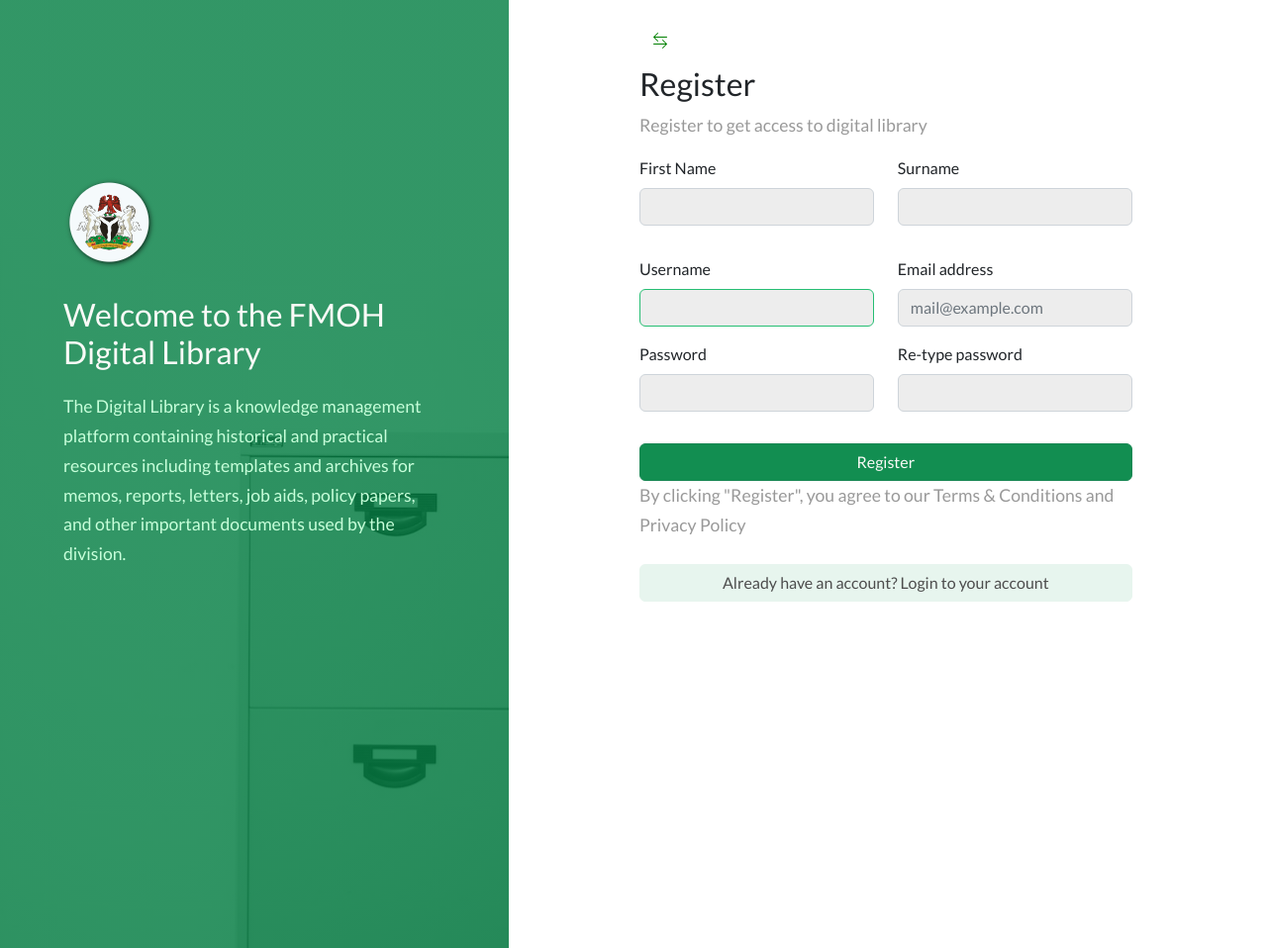
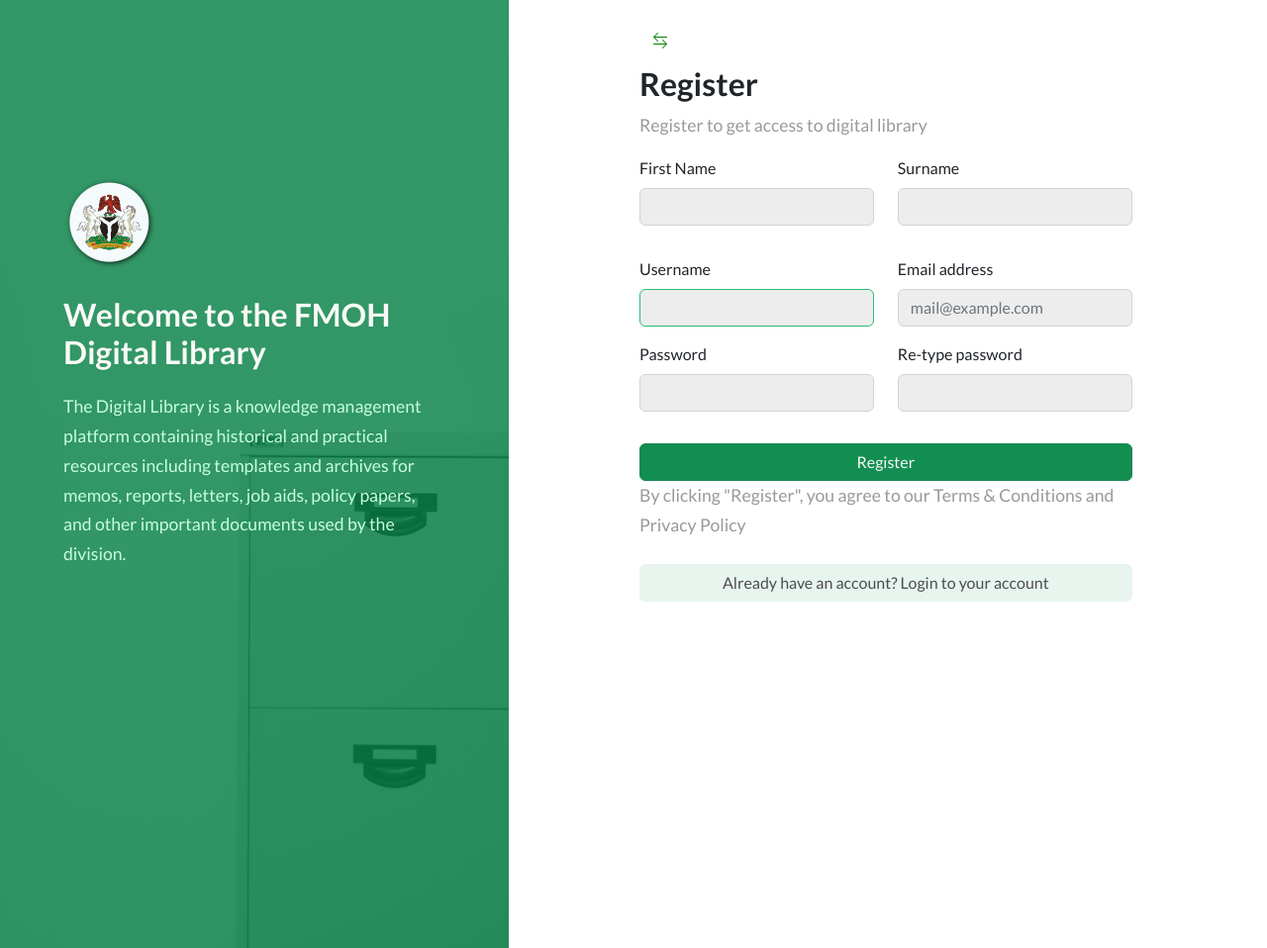
Before and after one commit to chuboyo/Digital-Library, a Django app: page /accounts/signup/ in a window 1280 px wide. Shown: the whole page at 99% size. Run offline with Django 3.2, Linux system fonts and the light colour scheme; some libraries are stand-ins or nearby versions.

Commit message:
modified idle time and changed font weight on headers

```diff
--- a/fmoh_digital_library/settings.py
+++ b/fmoh_digital_library/settings.py
@@ -216,8 +216,8 @@
 
 # django autologout config
 AUTO_LOGOUT = {
-    'IDLE_TIME': 60,  # 10 seconds
-    'SESSION_TIME': 3600,  # 2 minutes
+    'IDLE_TIME': 300,  # 5 minutes
+    # 'SESSION_TIME': 3600,  # 1 hour
     'MESSAGE': 'The session has expired. Please login again to continue.',
     'REDIRECT_TO_LOGIN_IMMEDIATELY': True,
 }
--- a/static/css/app2.css
+++ b/static/css/app2.css
@@ -14,6 +14,10 @@
     font-weight: 300;
     line-height: 1.7em;
     color: #999;
+}
+
+h2 {
+    font-weight: bold;
 }
 
 .enclose {
```
